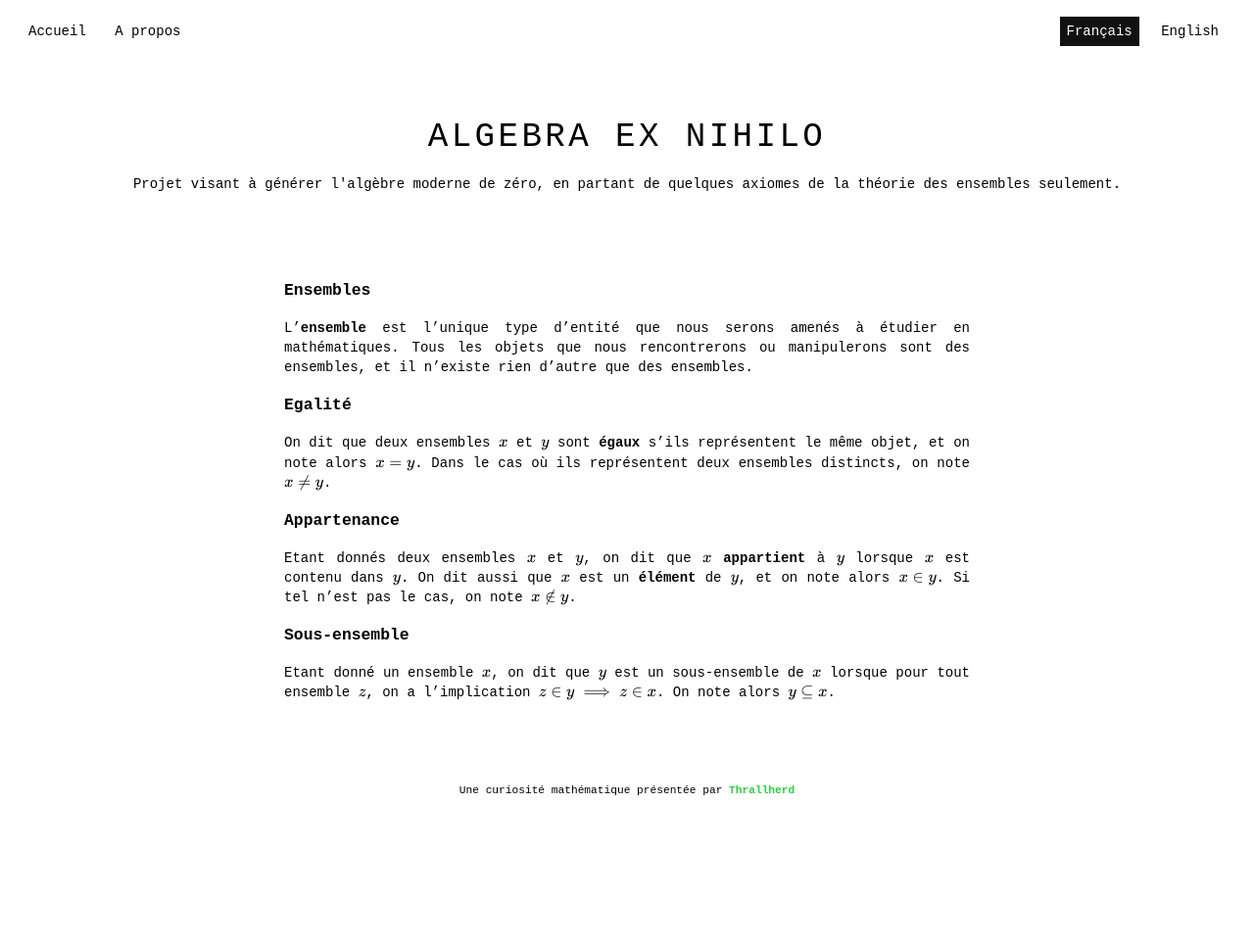
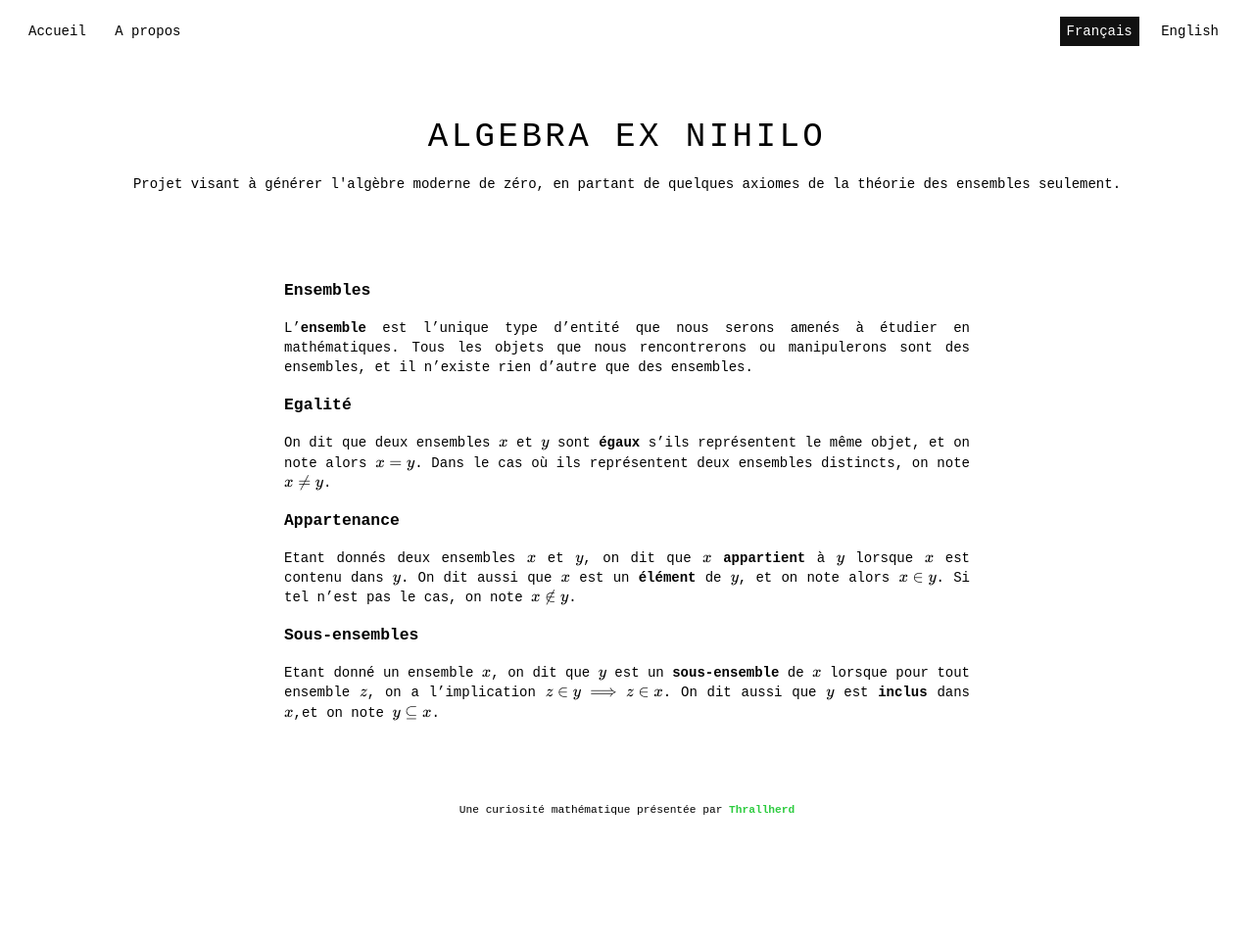
Before and after one commit to Thrallherd/AlgebraExNihilo, a Jekyll site: the page built from set_def.md, in a window 1280 px wide. Shown: the whole page at 98% size. Built offline with Jekyll 4.4.1, drawn with Linux system fonts in a browser that asks for light colours; formulas are drawn with MathJax 3.

Commit message:
Update set_def.md

```diff
--- a/set_def.md
+++ b/set_def.md
@@ -16,5 +16,5 @@ On dit que deux ensembles $$x$$ et $$y$$ sont **égaux** s'ils représentent le
 ### Appartenance
 Etant donnés deux ensembles $$x$$ et $$y$$, on dit que $$x$$ **appartient** à $$y$$ lorsque $$x$$ est contenu dans $$y$$. On dit aussi que $$x$$ est un **élément** de $$y$$, et on note alors $$x \in y$$. Si tel n'est pas le cas, on note $$x \notin y$$.
 
-### Sous-ensemble
-Etant donné un ensemble $$x$$, on dit que $$y$$ est un sous-ensemble de $$x$$ lorsque pour tout ensemble $$z$$, on a l'implication $$z \in y \implies z \in x$$. On note alors $$y \subseteq x$$.
+### Sous-ensembles
+Etant donné un ensemble $$x$$, on dit que $$y$$ est un **sous-ensemble** de $$x$$ lorsque pour tout ensemble $$z$$, on a l'implication $$z \in y \implies z \in x$$. On dit aussi que $$y$$ est **inclus** dans $$x$$,et on note $$y \subseteq x$$.
```
